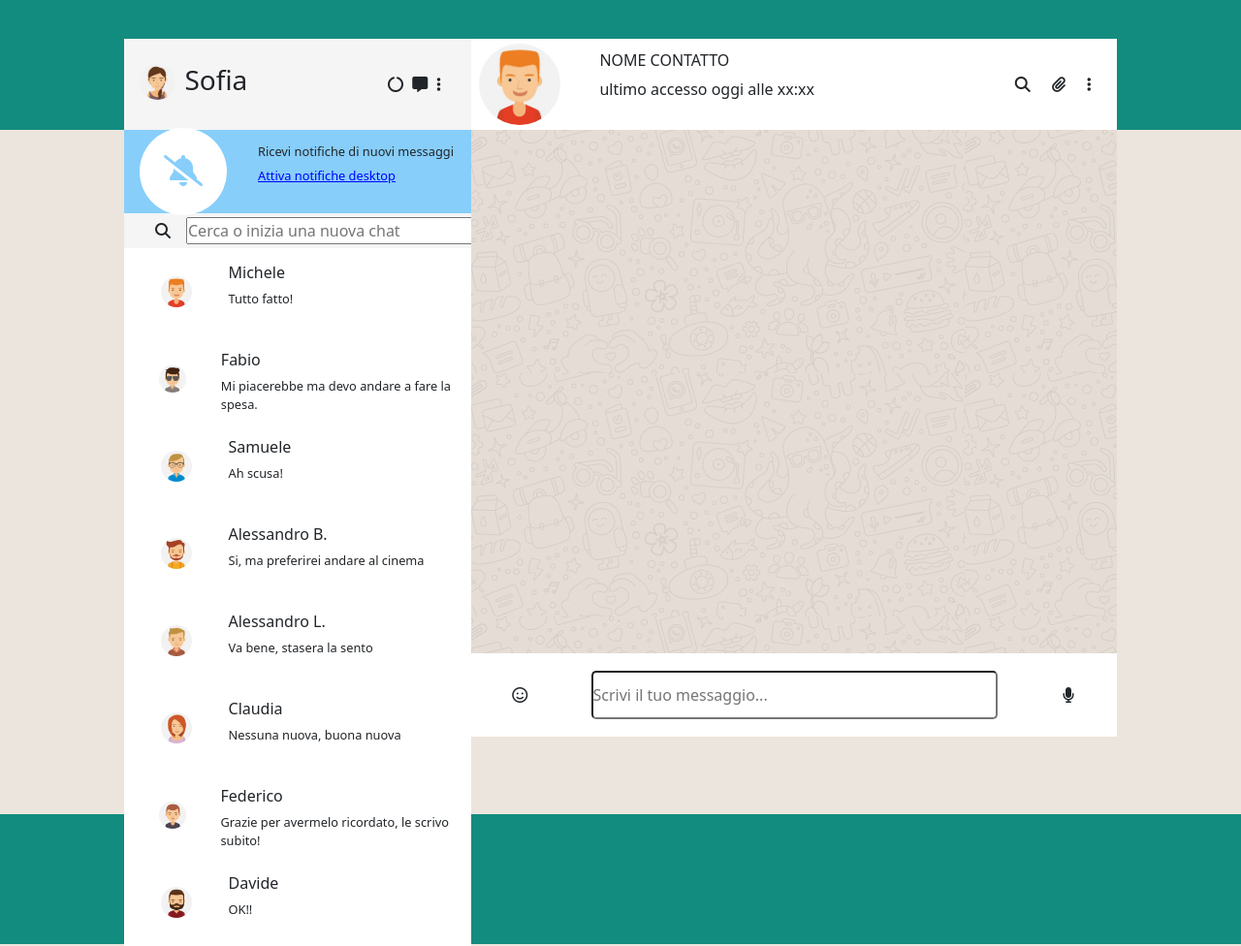
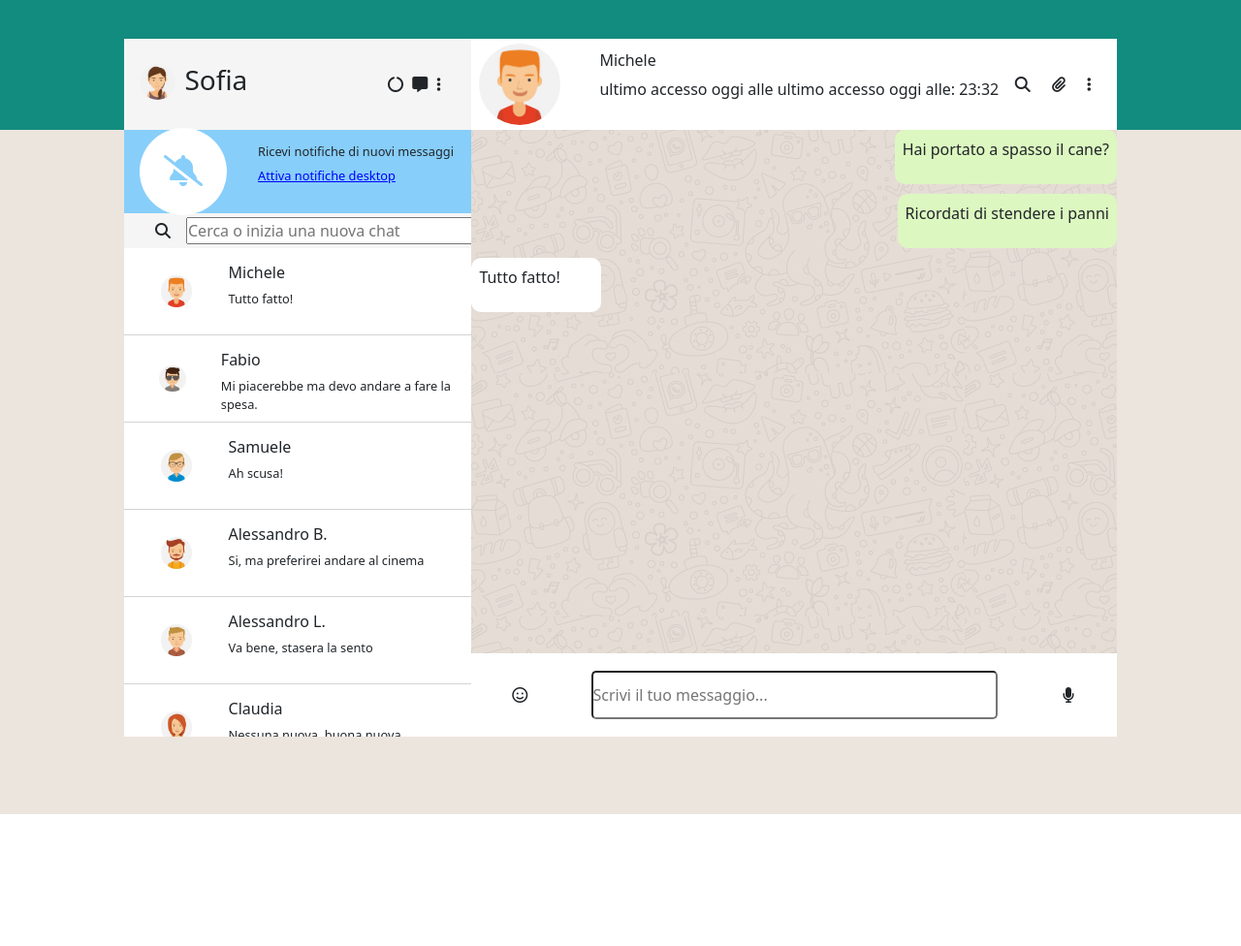
Before and after one commit to GianlucaSirianni/vue-boolzapp, a plain HTML site: page index.html in a window 1280 px wide. Shown: the whole page at 97% size. After the commit the page ends 840 px from the top, so only its background shows below. Drawn offline with nearby package versions, Linux system fonts and the light colour scheme.

Commit message:
inserito display messaggi per utente attivo

```diff
--- a/index.html
+++ b/index.html
@@ -73,9 +73,10 @@
 
                 <div class="contacts">
                     <!-- contact card -->
-                    <div class="contactCard" v-for="(element, index) in contacts" :key = 'index'>
+                    <div class="contactCard" v-for="(element, index) in contacts" :key='index'
+                        @click="selectedChat (element, index)">
                         <div class="contactIcon">
-                            <img :src= '"./img/avatar" + element.avatar + ".jpg"' alt="" class="contactImage">
+                            <img :src='"./img/avatar" + element.avatar + ".jpg"' alt="" class="contactImage">
                         </div>
                         <div class="contactInfo">
                             <h6>{{element.name}}</h6>
@@ -97,11 +98,12 @@
 
                     <div class="rcInfoContainer">
                         <div class="imgChat">
-                            <img src="./img/avatar_1.jpg" alt="" class="chatImage">
+                            <img :src='"./img/avatar" + contacts[indexSelector].avatar + ".jpg"' alt=""
+                                class="chatImage">
                         </div>
                         <div class="lastAccess">
-                            <h6>NOME CONTATTO</h6>
-                            <p>ultimo accesso oggi alle xx:xx</p>
+                            <h6>{{contacts[indexSelector].name}}</h6>
+                            <p>ultimo accesso oggi alle {{hour}}:{{min}}</p>
                         </div>
                     </div>
                     <div class="chatIcons">
@@ -121,6 +123,13 @@
 
                 <!-- chat -->
                 <div class="chat">
+                    <!-- contenitore messaggi -->
+                    <div v-for="(elem, index) in contacts[indexSelector].messages" :class= "(elem.status =='sent') ? 'sent' : 'received'">
+                        <!-- messaggio inviato -->
+                        <p>{{elem.message}}</p>
+
+
+                    </div>
 
                 </div>
 
--- a/main.js
+++ b/main.js
@@ -4,6 +4,9 @@ var app = new Vue(
 
         data:{
 
+            indexSelector: 0,
+            hour: "ultimo accesso oggi alle: " + Math.ceil(Math.random()*24),
+            min: Math.ceil(Math.random()*59),
 
             contacts: [
                 {
@@ -173,7 +176,13 @@ var app = new Vue(
 
         methods: {
 
-        }
+            selectedChat(element,index){
+
+                this.indexSelector = index;
+                console.log(index)
+              }
+
+    }
 
 
     }
--- a/style.css
+++ b/style.css
@@ -133,6 +133,7 @@ body {
 .contacts {
   height: 70%;
   background-color: whitesmoke;
+  overflow: auto;
 }
 
 .contactCard{
@@ -140,6 +141,7 @@ body {
     display: flex;
     align-items: center;
     background-color: white;
+    border-bottom: 1px solid lightgray;
 }
 
 .contactIcon{
@@ -207,8 +209,33 @@ body {
 
 .chat{
     height: 75%;
+    width: 100%;
+    display: flex;
+    flex-direction: column;
     background-image: url(./img/mine.jpg);
+
 }
+
+.sent{
+  background-color: rgba(220, 248, 192, 1);
+  max-width: 50%;
+  padding: 8px;
+  border-radius: 10px;
+  margin-bottom: 10px;
+  align-self: flex-end;
+
+}
+
+.received{
+  background-color: white;
+  max-width: 20%;
+  border-radius: 10px;
+  padding: 8px;
+  margin-bottom: 10px;
+}
+
+
+
 
 /*? COLONNA DESTRA CHAT COMMANDS*/
 
```
